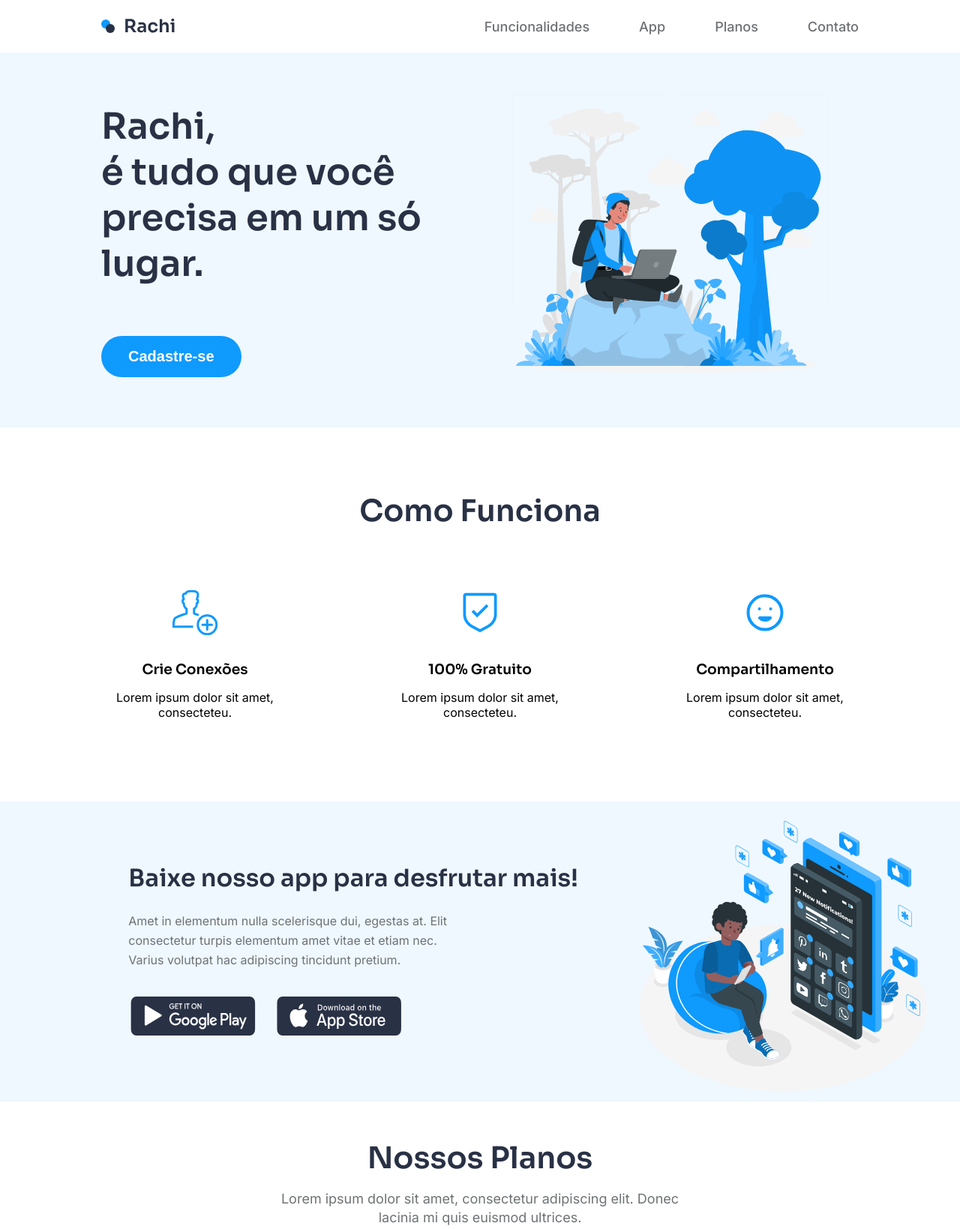
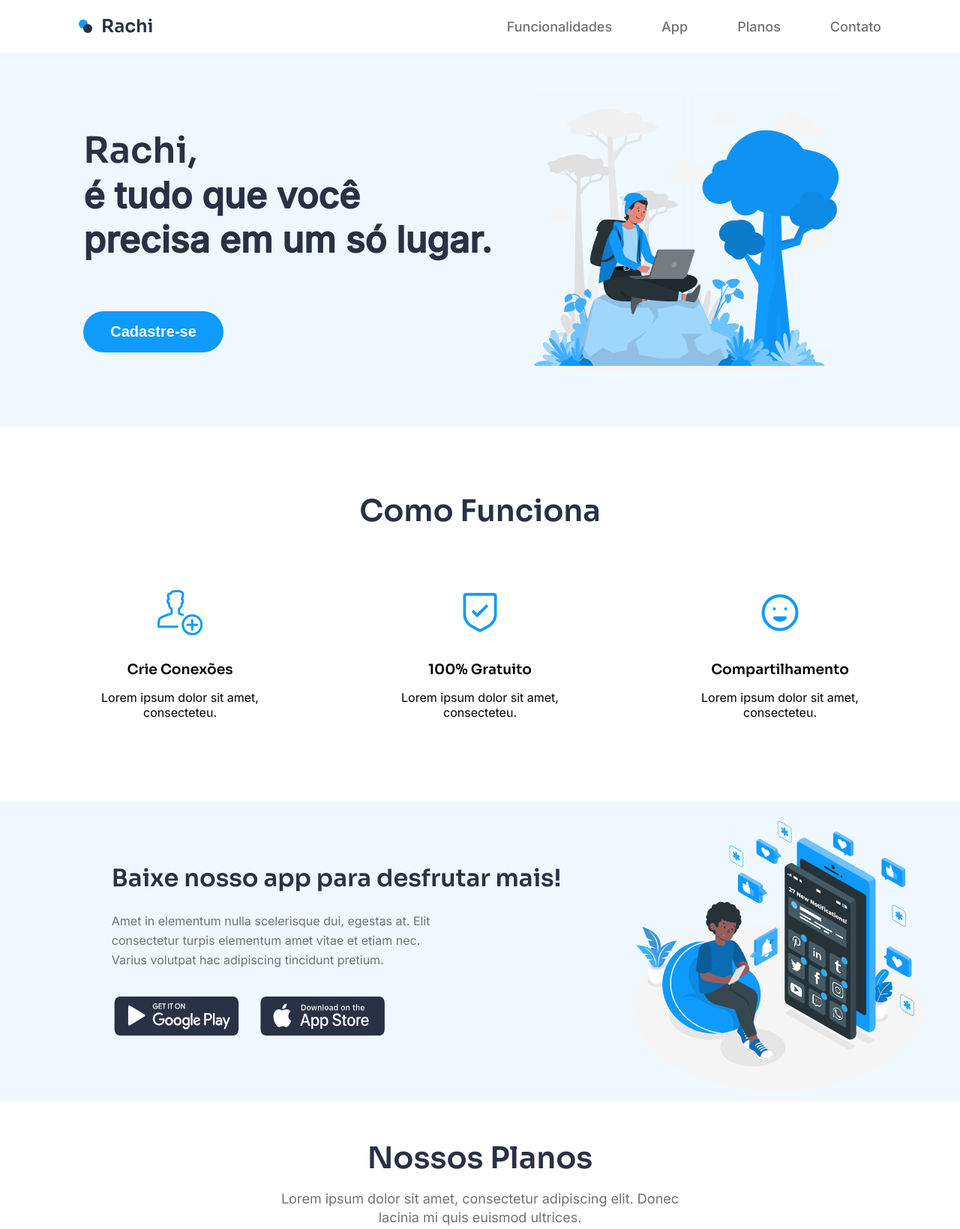
Before and after one commit to FelipeSalazar1/Rachi-site, a website: page index.html in a window 1280 px wide. Shown: the top 1639 px of the page at 75% size. Drawn offline with Linux system fonts and the light colour scheme.

Commit message:
fix: paddings and add section than divs

```diff
--- a/index.html
+++ b/index.html
@@ -28,18 +28,20 @@
     </header>
 
     <main>
-      <div id="intro">
+      <section id="intro">
         <div class="leftside">
-          <h1>Rachi, <br>é tudo que você precisa em um só lugar.</h1>
+          <h1>Rachi, </h1>
+          <p>é tudo que você</p>
+          <p>precisa em um só lugar.</p>
           <button>Cadastre-se</button>
         </div>
 
         <img src="assets/guyOnTheRock.svg" alt="Homem sentado na pedra mexendo no computador">
-      </div>
+      </section>
 
-      <div id="functionalities">
+      <section id="functionalities">
         <h2>Como Funciona</h2>
-        <div class="advantages">
+        <section class="advantages">
           <div class="functionalities">
             <img src="assets/connections.svg" alt="Pessoa com simbolo de soma">
             <h3>Crie Conexões</h3>
@@ -57,11 +59,11 @@
             <h3>Compartilhamento</h3>
             <span>Lorem ipsum dolor sit amet, consecteteu.</span>
           </div>
-        </div>
-      </div>
+        </section>
+      </section>
 
-      <div id="application">
-        <div class="leftside">
+      <section id="application">
+        <section class="leftside">
           <h2>Baixe nosso app para desfrutar mais!</h2>
           <span>
             Amet in elementum nulla scelerisque dui, egestas at. Elit <br>consectetur turpis elementum amet vitae et etiam nec. <br>Varius volutpat hac adipiscing tincidunt pretium.
@@ -71,17 +73,17 @@
             <button><img src="assets/buttonGoogle.svg" alt="botão direcionando google pay"></button>
             <button><img src="assets/buttonApple.svg" alt="botão direcionando app store"></button>
           </div>
-        </div>
+        </section>
         <img src="assets/guyOnSofa.svg" alt="Homem sentado no sofá mexendo no celular">
-      </div>
+      </section>
 
-      <div id="plans">
+      <section id="plans">
         <div class="title">
           <h2>Nossos Planos</h2>
           <span>Lorem ipsum dolor sit amet, consectetur adipiscing elit. Donec lacinia mi quis euismod ultrices.</span>
         </div>
 
-        <div class="cards">
+        <section class="cards">
           <div class="card">
             <h3>Bronze</h3>
             <img src="assets/price01.svg" alt="preço 28 reais por mês">
@@ -103,20 +105,20 @@
             <span>Lorem ipsum dolor sit amet, consectetur adipiscing elit. Donec lacinia mi quis euismod ultrices.</span>
             <button>Assinar</button>
           </div>
-        </div>
-      </div>
+        </section>
+      </section>
 
-      <div id="contact">
+      <section id="contact">
         <h2>Contato</h2>
         <span>Lorem ipsum dolor sit amet, consectetur adipiscing elit. <br>Donec lacinia mi quis euismod ultrices.</span>
 
-        <div class="input-wrapper">
+        <section class="input-wrapper">
           <label for="email" class="sr-only">Seu melhor email</label>
           <input type="email" id="email" placeholder="Seu melhor email">
 
           <button>Enviar</button>
-        </div>
-      </div>
+        </section>
+      </section>
     </main>
 
     <footer>Rachi - Todos os direitos reservados.</footer>
--- a/style.css
+++ b/style.css
@@ -48,7 +48,7 @@ header {
   display: flex;
   justify-content: space-between;
   align-items: center;
-  padding: 2rem 13.5rem;
+  padding: 2rem 10.5rem;
 }
 
 header nav ul {
@@ -68,16 +68,16 @@ main #intro {
   display: flex;
   align-items: center;
   background-color: #eff8ff;
-  padding-left: 13.5rem;
-  padding-right: 13.5rem;
+  padding-left: 10.5rem;
+  padding-right: 10.5rem;
   justify-content: space-around;
 }
 
-#intro h1 {
+#intro h1, p {
   color: #293145;
   font-size: 4.8rem;
   font-weight: 600;
-  margin-bottom: 6.6rem;
+
 }
 
 #intro button {
@@ -89,6 +89,8 @@ main #intro {
   color: #fff;
   font-size: 2rem;
   font-weight: 600;
+
+  margin-top: 6.6rem;
 }
 
 #functionalities {
@@ -96,8 +98,8 @@ main #intro {
   justify-content: center;
   margin-top: 5.6rem;
   margin-bottom: 10.9rem;
-  padding-left: 13.5rem;
-  padding-right: 13.5rem;
+  padding-left: 10.5rem;
+  padding-right: 10.5rem;
 }
 
 #functionalities h2 {
@@ -131,7 +133,7 @@ main #intro {
   display: flex;
   background-color: #eff8ff;
   align-items: center;
-  padding-left: 13.5rem;
+  padding-left: 10.5rem;
   justify-content: space-around;
 }
 
@@ -260,8 +262,8 @@ main #intro {
   background-size: cover;
   display: grid;
   place-items: center;
-  padding-left: 13.5rem;
-  padding-right: 13.5rem;
+  padding-left: 10.5rem;
+  padding-right: 10.5rem;
 }
 
 #contact h2 {
```
